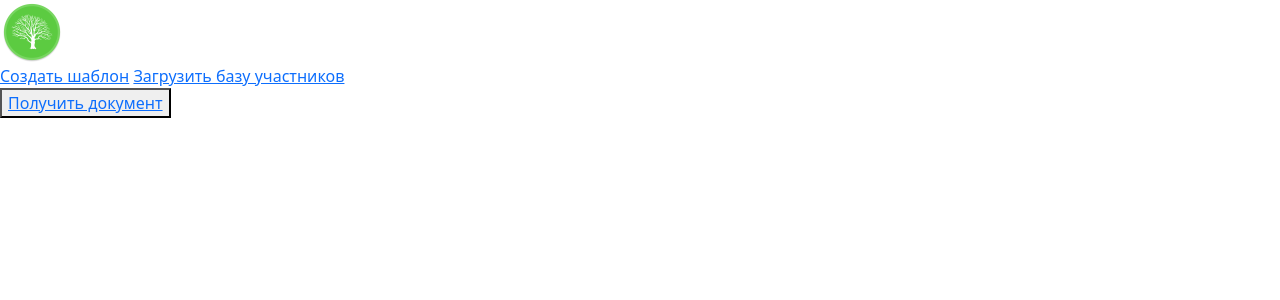
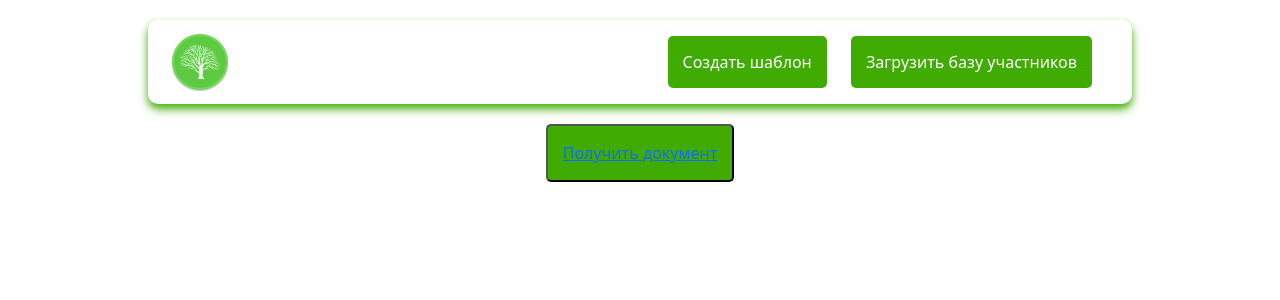
Before and after one commit to FlyMen228/RTMC-doc-constructor-service, a Django app: template RTMC/constructor/templates/index.html in a window 1280 px wide. Shown: the top 300 px of the page. Run offline with Django 4.2, Linux system fonts and the light colour scheme; the template is opened without the code that fills it, so the values that code supplies are empty.

Commit message:
оформила хеддер, добавила id к тегам, в index добавила тег <p

```diff
--- a/RTMC/constructor/static/css/styles.css
+++ b/RTMC/constructor/static/css/styles.css
@@ -0,0 +1,54 @@
+/*
+rgb(138, 68, 33)
+rgb(64, 171, 2)
+rgb(153, 153, 153)
+rgb(23, 23, 22)
+*/
+
+
+body {
+    margin: 0% 10%;
+
+}
+
+.header {
+    display: flex;
+    align-items: center;
+    justify-content: space-between;
+    padding: 10px 20px;
+    margin-top: 10px;
+    border-radius: 10px;
+    box-shadow: 0px 5px 10px 0px rgb(64, 171, 2);
+    margin: 20px;
+}
+
+.template-options a {
+    margin-right: 20px
+}
+
+#create_a_sample, #download_participant_database {
+    text-decoration: none;
+    color:rgb(255, 255, 255);
+    background-color: rgb(64, 171, 2);
+    border-radius: 5px;
+    padding: 15px;
+}
+#create_a_sample:hover, #download_participant_database:hover {
+    background-color: rgb(153, 153, 153);
+}
+
+#get_document {
+    background-color: rgb(64, 171, 2);
+    border-radius: 5px;
+    padding: 15px;
+    text-decoration: none;
+    color: rgb(255, 255, 255);
+}
+
+#get_document:hover {
+    background-color: rgb(153, 153, 153);
+}
+
+#button_get_document {
+    text-align: center;
+}
--- a/RTMC/constructor/templates/header.html
+++ b/RTMC/constructor/templates/header.html
@@ -27,8 +27,8 @@
       </a>
 
       <div class="template-options">
-        <a href="{% url 'make-template' %}">Создать шаблон</a></li>
-        <a href=>Загрузить базу участников</a></li>
+        <a href="{% url 'make-template' %}" id="create_a_sample">Создать шаблон</a></li>
+        <a id="download_participant_database">Загрузить базу участников</a></li>
       </div>
     </div>
 
--- a/RTMC/constructor/templates/index.html
+++ b/RTMC/constructor/templates/index.html
@@ -6,6 +6,6 @@
 
 {% block content %}
   <body>
-    <button type="button"><a href=>Получить документ</a></button>
+    <p id="button_get_document" ><button type="button" id="get_document"><a href=>Получить документ</a></button></p>
   </body>
 {% endblock %}
```
